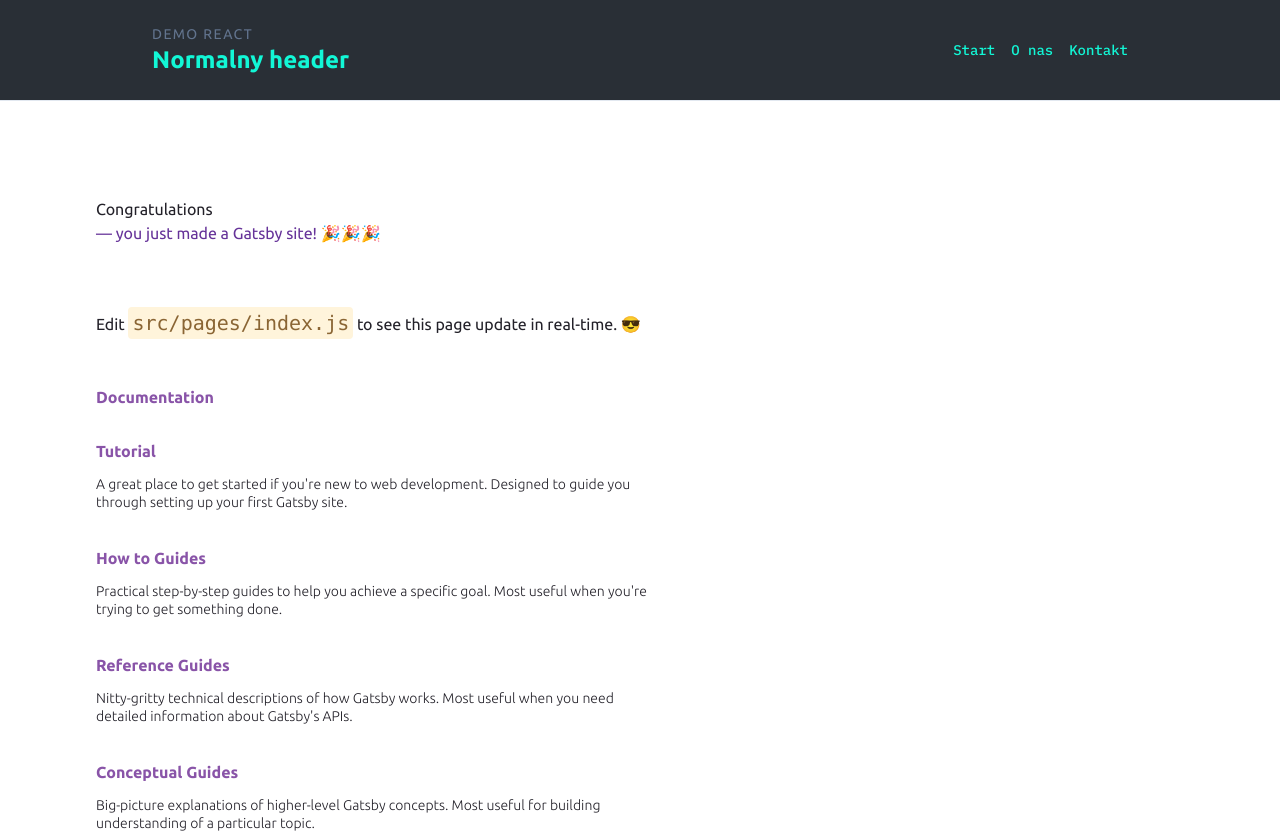
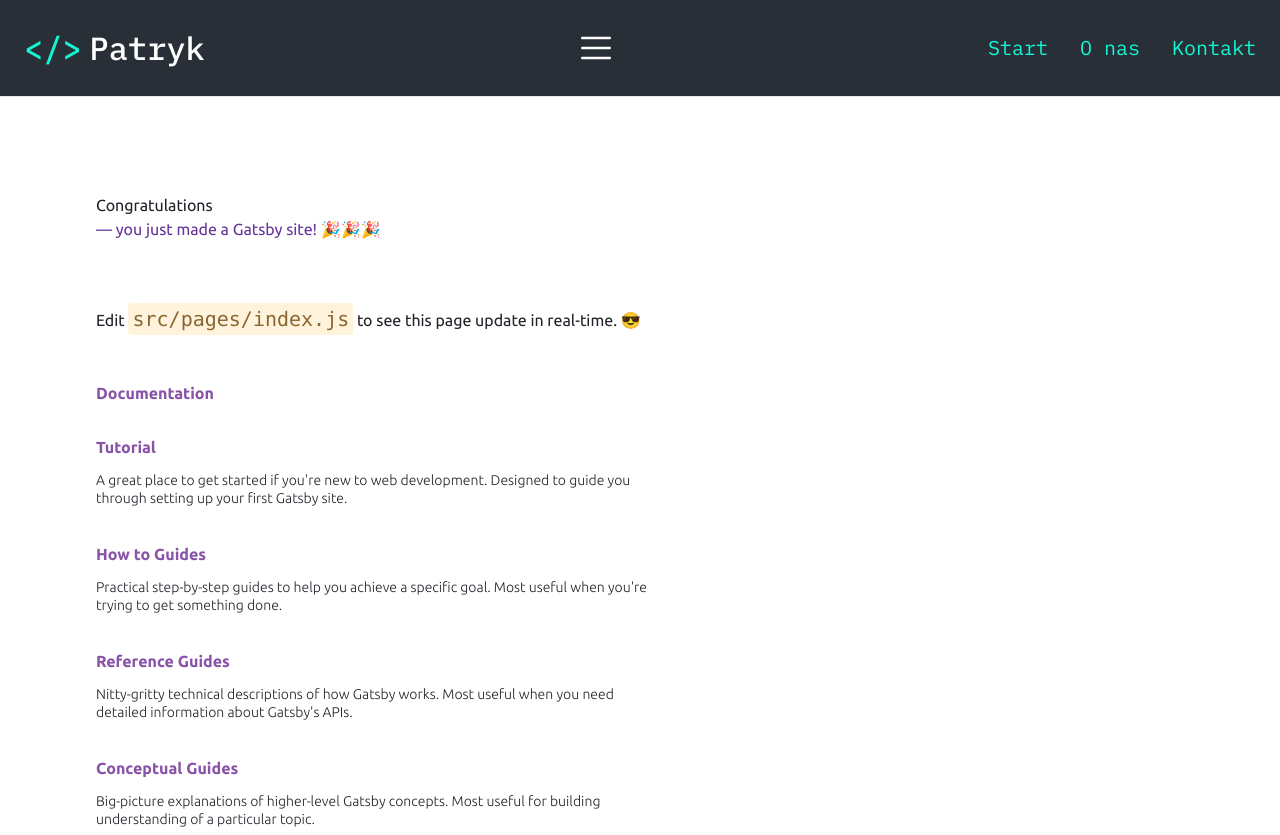
Before and after one commit to Alexa-95/praktyki-patryk-gatsby, a Gatsby site: page / in a window 1280 px wide. Shown: the top 835 px of the page. Built offline with nearby package versions, Linux system fonts and the light colour scheme; Gatsby itself is replaced by a stand-in of ours.

Commit message:
init desktop header

```diff
--- a/src/componets/Header.jsx
+++ b/src/componets/Header.jsx
@@ -1,4 +1,6 @@
 import React, { useEffect, useRef, useState } from "react";
+import Nav from './Nav'
+import hamburgerImg from '../assets/images/NavBar.png'
 
 export default function Header() {
   const headerRef = useRef(null);
@@ -22,6 +24,7 @@ export default function Header() {
 
   useEffect(() => {
     const handleScroll = () => {
+      console.log('scroll')
       setIsSticky(window.scrollY > headerHeight);
     };
 
@@ -37,27 +40,21 @@ export default function Header() {
     <div className="bg-mainDark text-accent">
       <header
         ref={headerRef}
-        className={`w-full bg-mainDark border-b border-slate-200 transition-all duration-300 ${
-          isSticky
+        className={`w-full bg-mainDark border-b border-slate-200 transition-all duration-300 text-[10px]
+        ${isSticky
             ? "fixed top-0 left-0 z-50 shadow-lg animate-[slideDown_0.25s_ease-out]"
             : "relative"
         }`}
       >
-        <div className="mx-auto max-w-5xl px-6 py-6 flex items-center justify-between">
+        <div className="mx-auto max-w-7xl px-6 py-6 flex items-center justify-between">
           <div>
-            <p className="text-sm uppercase tracking-widest text-slate-500">
-              Demo React
+            <p className="text-[24px] md:text-[32px] font-IBMPlex font-medium text-white">
+              <span className="text-accent pr-2">{'</>'}</span>
+              Patryk
             </p>
-            <h1 className="text-2xl font-bold">
-              {isSticky ? "Sticky header" : "Normalny header"}
-            </h1>
           </div>
-
-          <nav className="flex gap-4 text-sm font-medium">
-            <a href="#start" className="hover:text-blue-600 font-IBMPlex">Start</a>
-            <a href="#about" className="hover:text-blue-600 font-IBMPlex">O nas</a>
-            <a href="#contact" className="hover:text-blue-600 font-IBMPlex">Kontakt</a>
-          </nav>
+          <img src={hamburgerImg} />
+          <Nav />
         </div>
       </header>
 
--- /dev/null
+++ b/src/componets/Nav.jsx
@@ -0,0 +1,28 @@
+import React from 'react';
+
+export default function Nav() {
+  function handleNavButtonClick(divId) {
+    const elementById = document.getElementById(divId);
+
+    if (elementById) {
+      elementById.scrollIntoView({
+        behavior: 'smooth',
+        block: 'start'
+      });
+    } else {
+      window.scrollTo({
+        behavior: 'smooth',
+        top: 0
+      });
+    }
+
+  }
+
+  return (
+    <nav className="hidden md:flex gap-8 text-xl font-IBMPlex">
+      <button type="button" className="hover:underline" onClick={handleNavButtonClick}>Start</button>
+      <button type="button" className="hover:underline" onClick={() => handleNavButtonClick('about')}>O nas</button>
+      <button type="button" className="hover:underline" onClick={() => handleNavButtonClick('contact')}>Kontakt</button>
+    </nav>
+  )
+}
--- a/tailwind.config.js
+++ b/tailwind.config.js
@@ -11,6 +11,7 @@ module.exports = {
         accent: "#12F7D6",
         accentLight: "#98FAEC",
         dark: "#1A1E23",
+        gray: "#43454D",
       },
       fontFamily: {
         ubuntu: ["Ubuntu", "sans-serif"],
```
Also changed, not shown: src/pages/index.jsx (+2 -0 lines), src/assets/images/NavBar.png (added).
